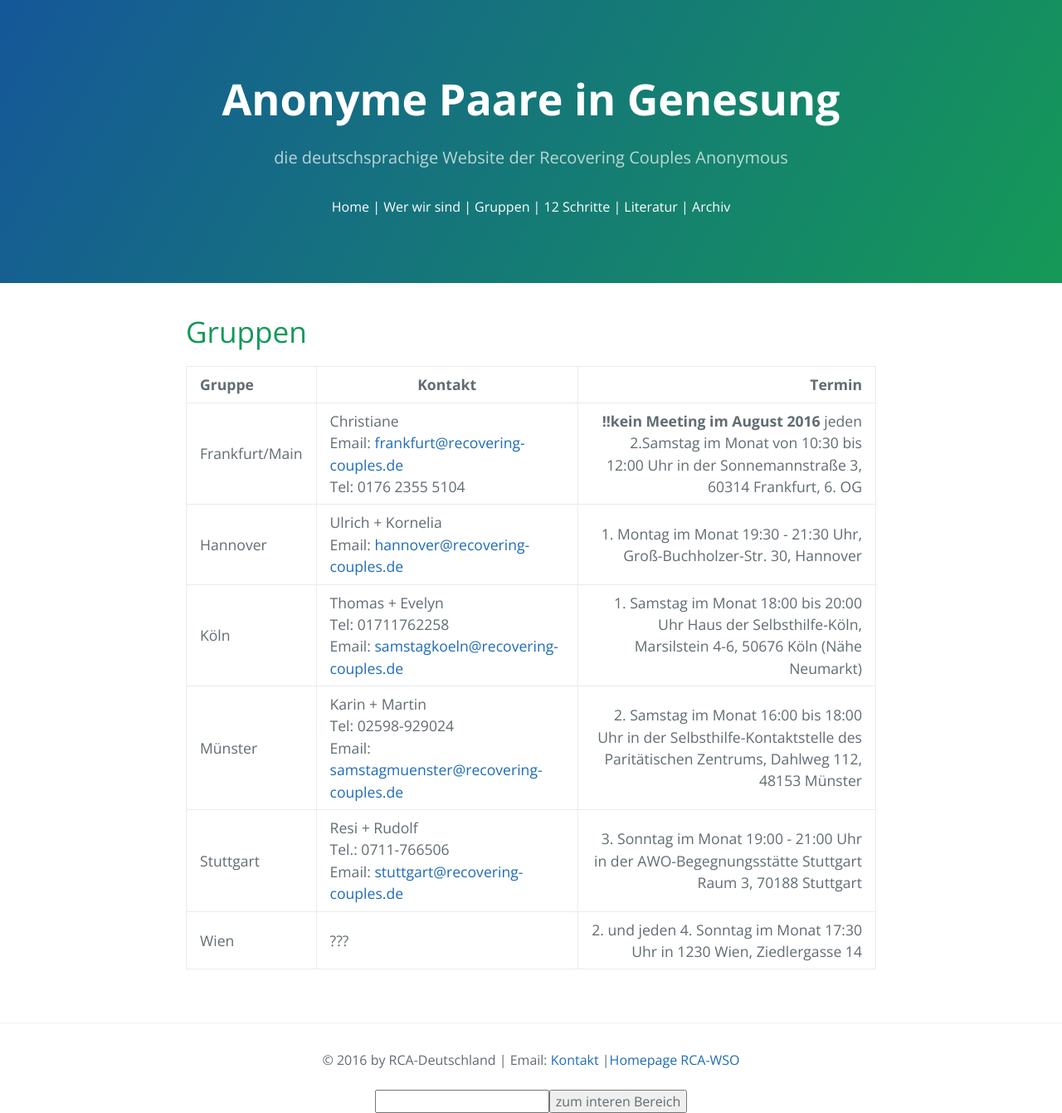
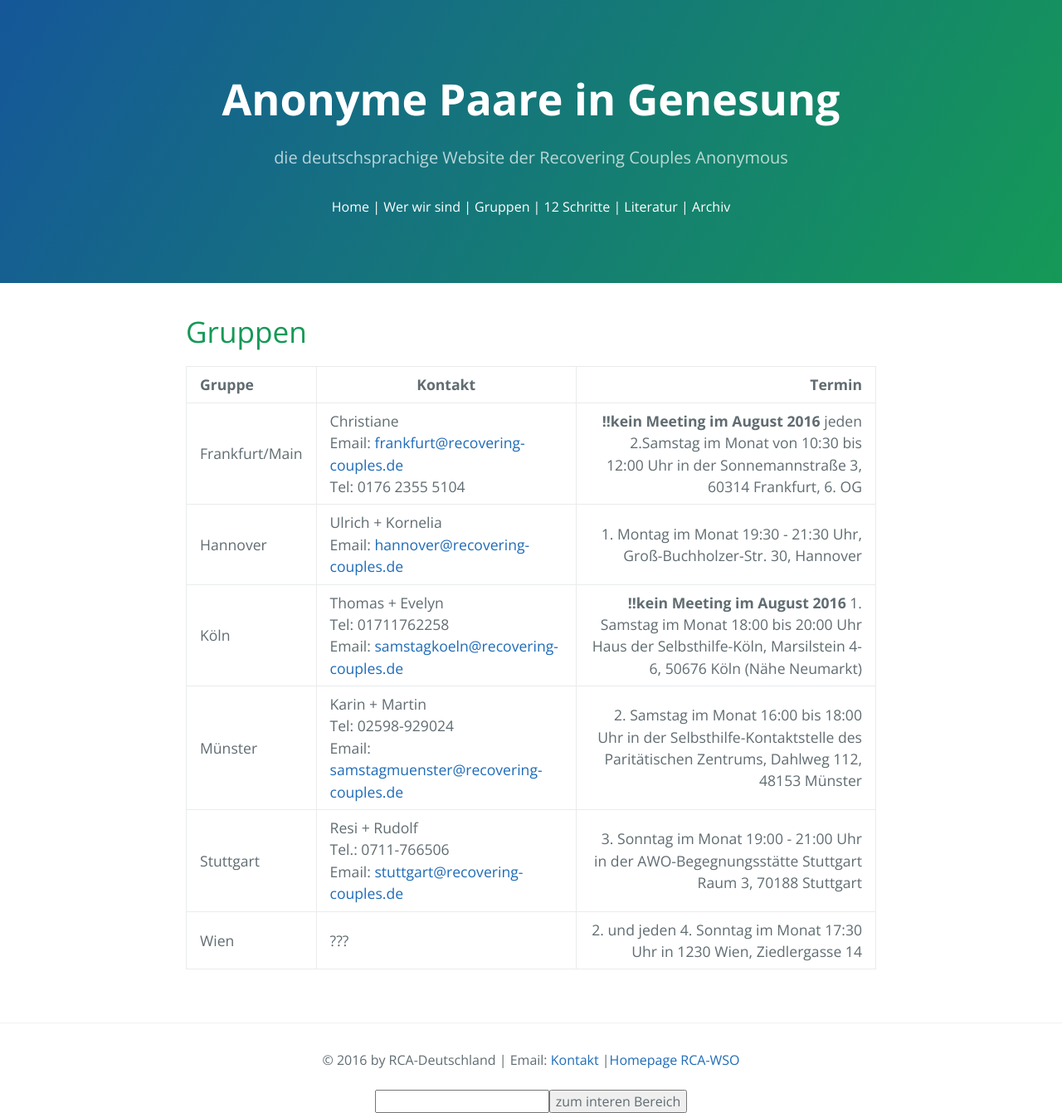
Before and after one commit to rcadeutschland/rcadeutschland.github.io, a Jekyll site: the page built from Gruppen.MD, in a window 1280 px wide. Shown: the whole page at 83% size. Built offline with Jekyll 4.4.1, drawn with Linux system fonts in a browser that asks for light colours; nearby versions of some CDN libraries.

Commit message:
Update Gruppen.MD

```diff
--- a/Gruppen.MD
+++ b/Gruppen.MD
@@ -8,7 +8,7 @@ title: RCA Gruppen
 |:------ | ------- | ---------------------------: |
 | Frankfurt/Main | Christiane<br>Email: <frankfurt@recovering-couples.de><br>Tel: 0176 2355 5104 | **!!kein Meeting im August 2016** jeden 2.Samstag im Monat  von 10:30 bis 12:00 Uhr  in der Sonnemannstraße 3, 60314 Frankfurt, 6. OG |
 | Hannover | Ulrich + Kornelia<br>Email: <hannover@recovering-couples.de> | 1. Montag im Monat 19:30 - 21:30 Uhr,  Groß-Buchholzer-Str. 30, Hannover |
-| Köln | Thomas + Evelyn<br>Tel: 01711762258<br>Email: <samstagkoeln@recovering-couples.de> | 1. Samstag im Monat 18:00 bis 20:00 Uhr Haus der Selbsthilfe-Köln, Marsilstein 4-6, 50676 Köln (Nähe Neumarkt) |
+| Köln | Thomas + Evelyn<br>Tel: 01711762258<br>Email: <samstagkoeln@recovering-couples.de> | **!!kein Meeting im August 2016** 1. Samstag im Monat 18:00 bis 20:00 Uhr Haus der Selbsthilfe-Köln, Marsilstein 4-6, 50676 Köln (Nähe Neumarkt) |
 | Münster | Karin + Martin<br>Tel: 02598-929024<br>Email: <samstagmuenster@recovering-couples.de> | 2. Samstag im Monat 16:00 bis 18:00 Uhr  in der Selbsthilfe-Kontaktstelle des Paritätischen Zentrums, Dahlweg 112, 48153 Münster |
 | Stuttgart | Resi + Rudolf<br>Tel.: 0711-766506<br>Email: <stuttgart@recovering-couples.de> | 3. Sonntag im Monat 19:00 - 21:00 Uhr in der AWO-Begegnungsstätte Stuttgart Raum 3, 70188 Stuttgart |
 | Wien | ??? | 2. und jeden 4. Sonntag im Monat 17:30 Uhr in 1230 Wien, Ziedlergasse 14 |
```
